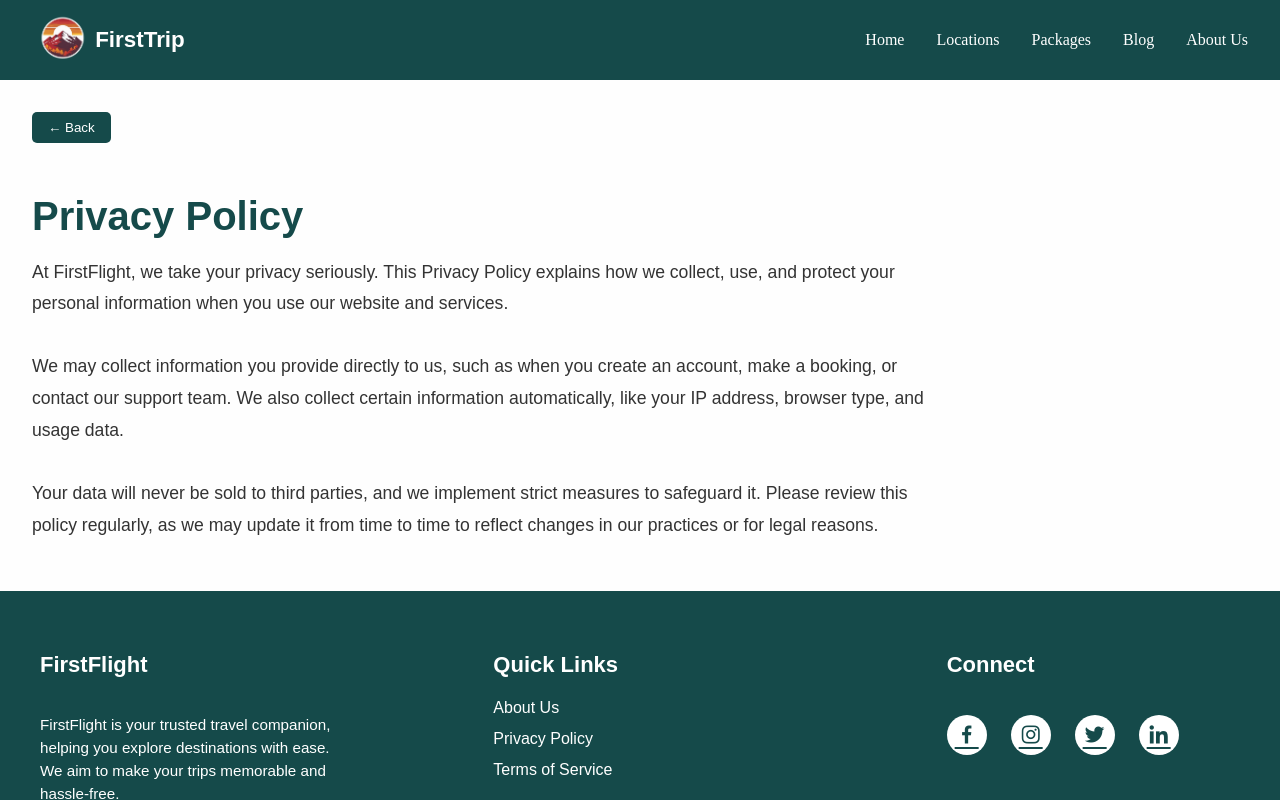
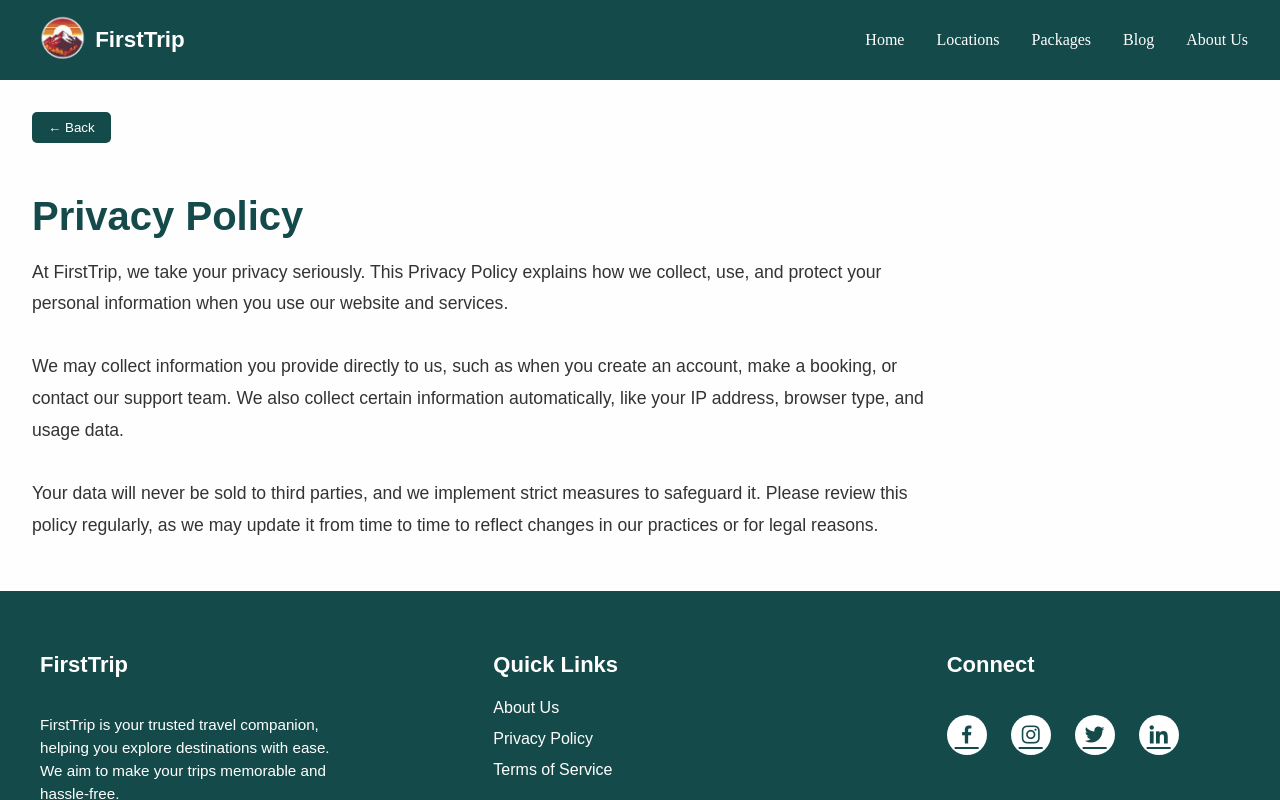
Before and after one commit to jita1218/travel_app, a React (Vite) app: page /privacy-policy in a window 1280 px wide. Built offline with nearby package versions, Linux system fonts and the light colour scheme.

Commit message:
modified

```diff
--- a/src/components/Footer.jsx
+++ b/src/components/Footer.jsx
@@ -70,9 +70,9 @@ const Footer = () => {
             <div style={containerStyle}>
                 {/* About Column */}
                 <div style={columnStyle}>
-                    <h4 style={headingStyle}>FirstFlight</h4>
+                    <h4 style={headingStyle}>FirstTrip</h4>
                     <p style={{ fontSize: '0.95rem', lineHeight: '1.5' }}>
-                        FirstFlight is your trusted travel companion, helping you explore destinations with ease.
+                        FirstTrip is your trusted travel companion, helping you explore destinations with ease.
                         We aim to make your trips memorable and hassle-free.
                     </p>
                 </div>
--- a/src/pages/PackageForm.jsx
+++ b/src/pages/PackageForm.jsx
@@ -75,7 +75,7 @@ const PackageForm = () => {
       setError('');
 
       // ✅ Redirect to My Bookings after successful booking
-      navigate('/mybookings');
+      navigate('/my-bookings');
     } catch (err) {
       setError(err.message);
       setSuccessMsg('');
--- a/src/pages/PrivacyPolicyPage.jsx
+++ b/src/pages/PrivacyPolicyPage.jsx
@@ -28,7 +28,7 @@ const PrivacyPolicyPage = () => {
                     Privacy Policy
                 </h1>
                 <p style={{ fontSize: '1.1rem', color: '#333', lineHeight: '1.8', maxWidth: '900px' }}>
-                    At FirstFlight, we take your privacy seriously. This Privacy Policy explains how we collect, use,
+                    At FirstTrip, we take your privacy seriously. This Privacy Policy explains how we collect, use,
                     and protect your personal information when you use our website and services.
                     <br /><br />
                     We may collect information you provide directly to us, such as when you create an account,
--- a/src/pages/TermsOfServicePage.jsx
+++ b/src/pages/TermsOfServicePage.jsx
@@ -28,7 +28,7 @@ const TermsOfServicePage = () => {
                     Terms of Service
                 </h1>
                 <p style={{ fontSize: '1.1rem', color: '#333', lineHeight: '1.8', maxWidth: '900px' }}>
-                    Welcome to FirstFlight! By using our website and services, you agree to comply with and be bound
+                    Welcome to FirstTrip! By using our website and services, you agree to comply with and be bound
                     by the following terms and conditions.
                     <br /><br />
                     You agree to use our platform responsibly, only for lawful purposes, and in a way that does not infringe
```
